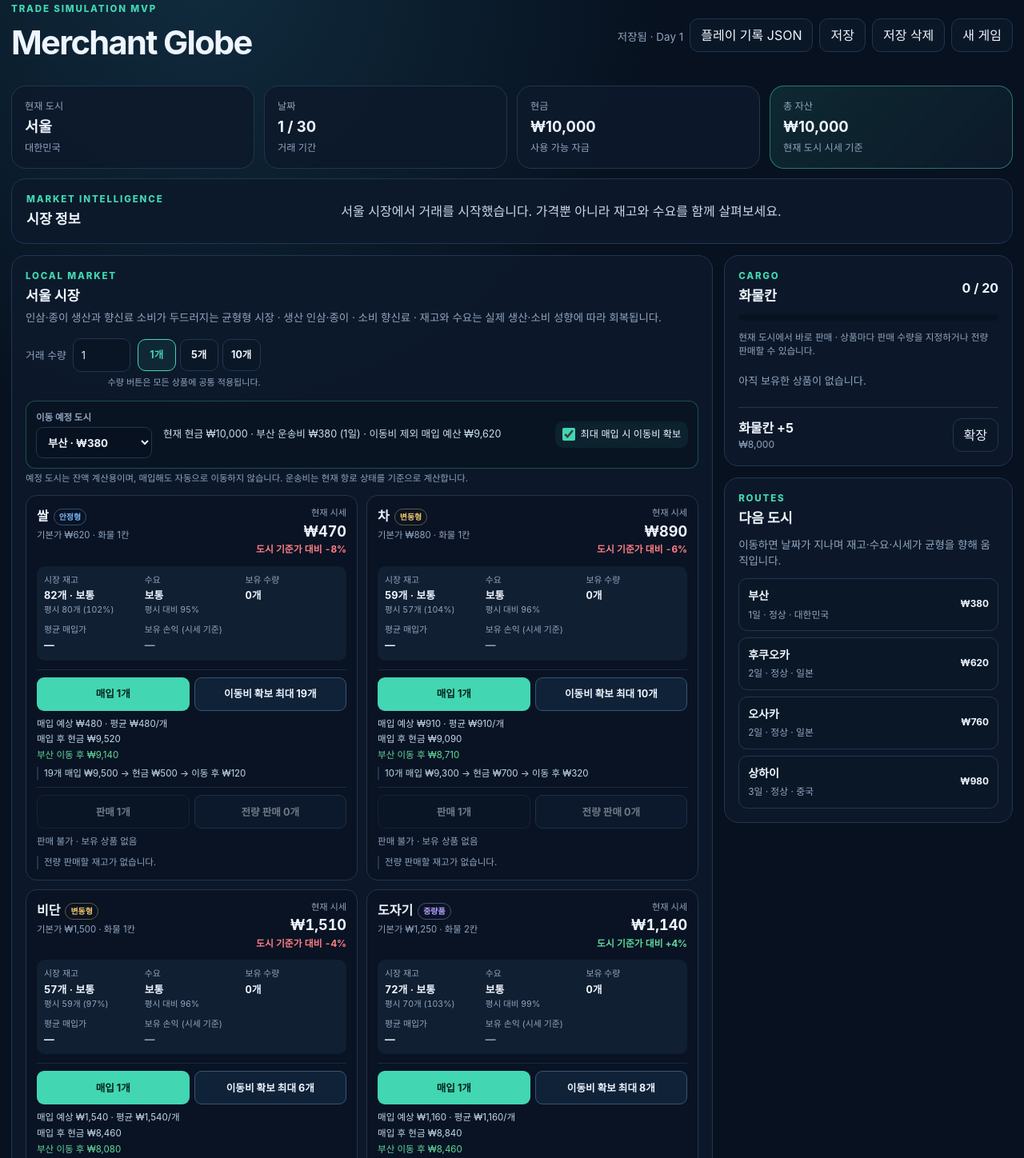
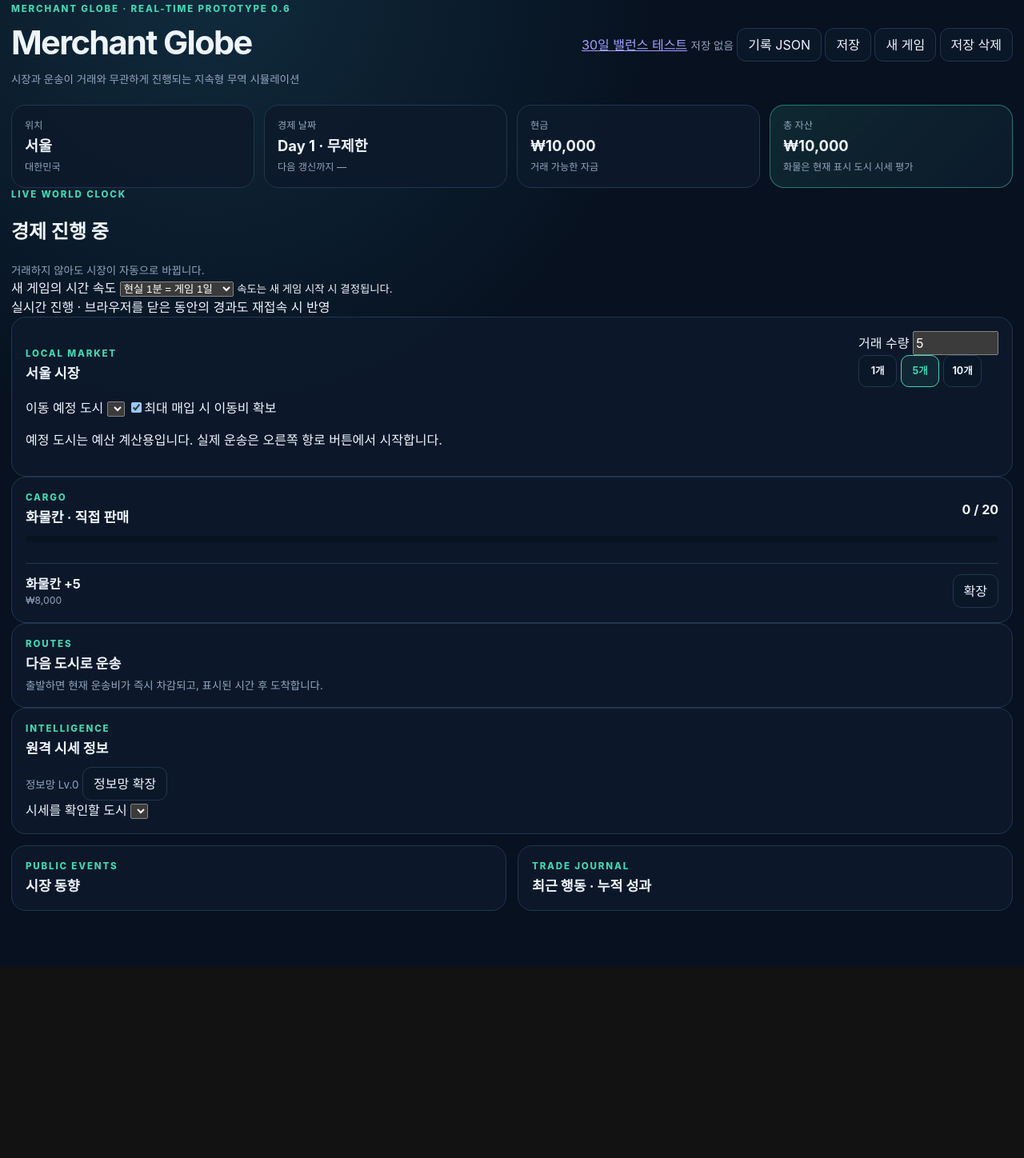
Before and after one commit to SoontaekLim/merchant-globe, a website: page prototype/web-v0/index.html in a window 1280 px wide. Shown: the part 21-1469 px from the top of the page at 80% size. After the commit the page ends 1230 px from the top, so only its background shows below. Drawn offline with Linux system fonts and the light colour scheme.

Commit message:
ui: make ongoing real-time game the default and keep classic benchmark link

```diff
--- a/prototype/web-v0/index.html
+++ b/prototype/web-v0/index.html
@@ -4,196 +4,147 @@
   <meta charset="utf-8" />
   <meta name="viewport" content="width=device-width, initial-scale=1" />
   <meta name="theme-color" content="#0f172a" />
-  <title>Merchant Globe MVP</title>
+  <title>Merchant Globe 0.6 — 실시간 무역</title>
   <link rel="stylesheet" href="styles.css" />
+  <link rel="stylesheet" href="realtime.css" />
 </head>
 <body>
-  <div class="app-shell">
-    <header class="topbar">
+<div class="app-shell rt-app">
+  <header class="topbar rt-topbar">
     <div>
-        <p class="eyebrow">TRADE SIMULATION MVP</p>
+      <p class="eyebrow">MERCHANT GLOBE · REAL-TIME PROTOTYPE 0.6</p>
       <h1>Merchant Globe</h1>
+      <p class="muted">시장과 운송이 거래와 무관하게 진행되는 지속형 무역 시뮬레이션</p>
     </div>
-      <div style="display:flex;align-items:center;justify-content:flex-end;gap:8px;flex-wrap:wrap;">
+    <div class="rt-top-actions">
+      <a href="classic.html" class="rt-outline-link">30일 밸런스 테스트</a>
       <span id="saveStatus" class="muted">저장 없음</span>
-        <button id="exportPlayLogBtn" class="secondary-button" type="button">플레이 기록 JSON</button>
-        <button id="saveGameBtn" class="secondary-button" type="button">저장</button>
+      <button id="exportBtn" class="secondary-button" type="button">기록 JSON</button>
+      <button id="saveBtn" class="secondary-button" type="button">저장</button>
+      <button id="newGameBtn" class="secondary-button" type="button">새 게임</button>
       <button id="deleteSaveBtn" class="secondary-button" type="button">저장 삭제</button>
-        <button id="newGameBtn" class="secondary-button" type="button">새 게임</button>
     </div>
   </header>
 
   <main>
-      <section class="status-grid" aria-label="현재 상태">
-        <article class="stat-card"><span>현재 도시</span><strong id="currentCity">서울</strong><small id="cityCountry">대한민국</small></article>
-        <article class="stat-card"><span>날짜</span><strong id="day">1 / 30</strong><small>거래 기간</small></article>
-        <article class="stat-card"><span>현금</span><strong id="cash">₩10,000</strong><small>사용 가능 자금</small></article>
-        <article class="stat-card accent"><span>총 자산</span><strong id="assets">₩10,000</strong><small>현재 도시 시세 기준</small></article>
+    <section class="status-grid" aria-label="실시간 게임 상태">
+      <article class="stat-card"><span>위치</span><strong id="currentCity">서울</strong><small id="cityDetail">대한민국</small></article>
+      <article class="stat-card"><span>경제 날짜</span><strong id="day">Day 1 · 무제한</strong><small id="nextTick">다음 갱신까지 —</small></article>
+      <article class="stat-card"><span>현금</span><strong id="cash">₩10,000</strong><small>거래 가능한 자금</small></article>
+      <article class="stat-card accent"><span>총 자산</span><strong id="assets">₩10,000</strong><small>화물은 현재 표시 도시 시세 평가</small></article>
     </section>
 
-      <section class="news-panel">
+    <section class="rt-clock-panel" aria-label="실시간 경제 시계 및 운송 상태">
+      <div class="rt-clock-info">
         <div>
-          <p class="section-label">MARKET INTELLIGENCE</p>
-          <h2 id="newsTitle">시장 정보</h2>
+          <p class="section-label">LIVE WORLD CLOCK</p>
+          <h2 id="clockState">경제 진행 중</h2>
+          <p id="clockDescription" class="muted">거래하지 않아도 시장이 자동으로 바뀝니다.</p>
         </div>
-        <p id="newsText">서울 시장에서 거래를 시작했습니다. 가격뿐 아니라 재고와 수요를 함께 살펴보세요.</p>
+        <div class="rt-new-speed">
+          <label for="speedSelect">새 게임의 시간 속도</label>
+          <select id="speedSelect">
+            <option value="60000">현실 1분 = 게임 1일</option>
+            <option value="10000">테스트 가속 · 10초/일</option>
+          </select>
+          <small>속도는 새 게임 시작 시 결정됩니다.</small>
+        </div>
+      </div>
+      <div id="transitPanel" class="rt-transit-panel" hidden>
+        <strong id="transitTitle">운송 중</strong>
+        <span id="transitCountdown">도착까지 —</span>
+        <div class="progress"><div id="transitBar"></div></div>
+        <small>도착하기 전까지 거래·업그레이드·추가 이동은 할 수 없습니다.</small>
+      </div>
+      <div id="liveNotice" class="rt-live-notice">실시간 진행 · 브라우저를 닫은 동안의 경과도 재접속 시 반영</div>
     </section>
 
-      <div class="game-layout">
-        <section class="panel market-panel">
-          <div class="panel-heading">
+    <div class="rt-main-grid">
+      <section class="panel rt-market-panel">
+        <div class="panel-heading rt-market-heading">
           <div>
             <p class="section-label">LOCAL MARKET</p>
             <h2><span id="marketCity">서울</span> 시장</h2>
             <p id="marketSummary" class="muted"></p>
           </div>
-            <div class="quantity-toolbar" aria-label="거래 수량 설정">
-              <div class="quantity-shortcuts">
-                <label class="quantity-control" for="tradeQty">거래 수량
-                  <input id="tradeQty" type="number" min="1" max="9999" step="1" value="1" inputmode="numeric" />
+          <div class="rt-quantity-control">
+            <label for="tradeQty">거래 수량
+              <input id="tradeQty" type="number" min="1" max="9999" value="5" step="1" inputmode="numeric" />
             </label>
-                <div class="quantity-presets" role="group" aria-label="수량 빠른 선택">
-                  <button id="qtyOneBtn" class="quantity-preset active" type="button" aria-pressed="true">1개</button>
-                  <button id="qtyFiveBtn" class="quantity-preset" type="button" aria-pressed="false">5개</button>
-                  <button id="qtyTenBtn" class="quantity-preset" type="button" aria-pressed="false">10개</button>
+            <div class="quantity-presets" role="group" aria-label="빠른 수량 선택">
+              <button class="quantity-preset" data-qty="1" type="button">1개</button>
+              <button class="quantity-preset active" data-qty="5" type="button">5개</button>
+              <button class="quantity-preset" data-qty="10" type="button">10개</button>
             </div>
           </div>
-              <small>수량 버튼은 모든 상품에 공통 적용됩니다.</small>
         </div>
+        <div class="rt-budget-planner">
+          <label for="routeBudgetCity">이동 예정 도시
+            <select id="routeBudgetCity"></select>
+          </label>
+          <span id="routeBudgetSummary" class="rt-budget-summary"></span>
+          <label class="rt-check"><input id="keepTravelCost" type="checkbox" checked />최대 매입 시 이동비 확보</label>
         </div>
-
-          <div class="route-budget-bar" aria-label="다음 이동을 고려한 매입 예산">
-            <label class="route-budget-destination" for="routeBudgetCity">
-              이동 예정 도시
-              <select id="routeBudgetCity" aria-label="운송비 계산용 목적지"></select>
-            </label>
-            <div class="route-budget-summary" id="routeBudgetSummary" aria-live="polite"></div>
-            <label class="reserve-toggle">
-              <input id="keepTravelCost" type="checkbox" checked />
-              최대 매입 시 이동비 확보
-            </label>
-          </div>
-          <p class="route-budget-help">예정 도시는 잔액 계산용이며, 매입해도 자동으로 이동하지 않습니다. 운송비는 현재 항로 상태를 기준으로 계산합니다.</p>
-
-          <div id="marketBody" class="market-list" aria-label="상품별 시세 및 거래"></div>
+        <p class="rt-helper">예정 도시는 예산 계산용입니다. 실제 운송은 오른쪽 항로 버튼에서 시작합니다.</p>
+        <div id="marketList" class="rt-market-list"></div>
       </section>
 
-        <aside class="side-stack">
-          <section class="panel cargo-panel">
+      <aside class="rt-side-stack">
+        <section class="panel">
           <div class="panel-heading compact">
-              <div>
-                <p class="section-label">CARGO</p>
-                <h2>화물칸</h2>
-              </div>
+            <div><p class="section-label">CARGO</p><h2>화물칸 · 직접 판매</h2></div>
             <strong id="cargoCount">0 / 20</strong>
           </div>
           <div class="progress"><div id="cargoBar"></div></div>
-            <p class="cargo-sell-help">현재 도시에서 바로 판매 · 상품마다 판매 수량을 지정하거나 전량 판매할 수 있습니다.</p>
           <div id="inventoryList" class="inventory-list"></div>
           <div class="upgrade-box">
-              <div>
-                <strong>화물칸 +5</strong>
-                <span id="upgradeCost">₩8,000</span>
-              </div>
+            <div><strong>화물칸 +5</strong><span id="upgradeCost">₩8,000</span></div>
             <button id="upgradeCargoBtn" class="secondary-button" type="button">확장</button>
           </div>
         </section>
 
-          <section class="panel travel-panel">
+        <section class="panel">
+          <p class="section-label">ROUTES</p>
+          <h2>다음 도시로 운송</h2>
+          <p class="muted rt-helper">출발하면 현재 운송비가 즉시 차감되고, 표시된 시간 후 도착합니다.</p>
+          <div id="routeList" class="route-list"></div>
+        </section>
+
+        <section class="panel">
           <div class="panel-heading compact">
-              <div>
-                <p class="section-label">ROUTES</p>
-                <h2>다음 도시</h2>
+            <div><p class="section-label">INTELLIGENCE</p><h2>원격 시세 정보</h2></div>
           </div>
+          <div class="rt-intel-top">
+            <span id="intelLevelText" class="muted">정보망 Lv.0</span>
+            <button id="upgradeIntelBtn" class="secondary-button" type="button">정보망 확장</button>
           </div>
-            <p class="muted route-help">이동하면 날짜가 지나며 재고·수요·시세가 균형을 향해 움직입니다.</p>
-            <div id="routeList" class="route-list"></div>
+          <label class="rt-intel-label" for="intelCity">시세를 확인할 도시
+            <select id="intelCity"></select>
+          </label>
+          <div id="intelList" class="rt-intel-list"></div>
         </section>
       </aside>
     </div>
 
-      <section class="panel intel-panel">
-        <div class="panel-heading intel-heading">
-          <div>
-            <p class="section-label">MARKET NETWORK</p>
-            <h2>원격 시장 정보</h2>
-            <p id="intelSummary" class="muted">현재 도시 밖의 정보는 제한되거나 오래되었을 수 있습니다.</p>
-          </div>
-          <div class="intel-upgrade">
-            <div><span>정보망</span><strong id="intelLevelText">현지 장부 Lv.0</strong><small id="intelLevelDetail">방문한 도시의 마지막 시세만 기록</small></div>
-            <button id="upgradeIntelBtn" class="secondary-button" type="button">정보망 확장</button>
-          </div>
-        </div>
-        <div id="intelCityTabs" class="intel-city-tabs" aria-label="시장 정보 도시 선택"></div>
-        <div id="intelEmpty" class="intel-empty" hidden></div>
-        <div id="intelTableWrap" class="table-wrap">
-          <table class="intel-table">
-            <thead><tr><th>상품</th><th class="number">확인 시세</th><th>재고</th><th>수요</th><th>변화</th><th class="number">정보 시점</th></tr></thead>
-            <tbody id="intelBody"></tbody>
-          </table>
-        </div>
+    <div class="bottom-grid">
+      <section class="panel">
+        <p class="section-label">PUBLIC EVENTS</p>
+        <h2>시장 동향</h2>
+        <div id="eventList" class="event-list"></div>
       </section>
-
-      <section class="bottom-grid">
-        <article class="panel">
-          <div class="panel-heading compact">
-            <div>
-              <p class="section-label">ACTIVE EVENTS</p>
-              <h2>시장 사건</h2>
-            </div>
-          </div>
-          <div id="eventList" class="event-list"></div>
-        </article>
-
-        <article class="panel">
-          <div class="panel-heading compact">
-            <div>
-              <p class="section-label">TRADE LOG</p>
-              <h2>플레이 기록</h2>
-            </div>
-          </div>
+      <section class="panel">
+        <p class="section-label">TRADE JOURNAL</p>
+        <h2>최근 행동 · 누적 성과</h2>
+        <div id="performance" class="rt-performance"></div>
         <div id="tradeLog" class="trade-log"></div>
-        </article>
-      </section>
-
-      <section id="gameOverPanel" class="game-over" hidden>
-        <p class="section-label">30 DAY RESULT</p>
-        <h2>첫 거래 기간이 종료되었습니다</h2>
-        <p id="gameOverSummary"></p>
-        <div id="resultStats" class="result-grid"></div>
-        <div class="report-insights" id="resultHighlights"></div>
-        <section class="asset-history-panel" aria-labelledby="assetHistoryTitle">
-          <div class="report-heading">
-            <h3 id="assetHistoryTitle">자산 변화</h3>
-            <p>거래 또는 도시 이동 직후 관측된 날짜별 마지막 자산을 표시합니다.</p>
-          </div>
-          <svg id="assetHistoryChart" viewBox="0 0 720 215" role="img" aria-label="거래 기간 자산 변화" preserveAspectRatio="xMidYMid meet"></svg>
-        </section>
-        <div class="report-breakdown">
-          <section>
-            <h3>상품별 실현손익</h3>
-            <div id="resultProducts" class="table-wrap"></div>
-          </section>
-          <section>
-            <h3>많이 이용한 왕복 항로</h3>
-            <div id="resultRoutes" class="table-wrap"></div>
       </section>
     </div>
-        <p class="report-footnote">판매 실현손익은 매입원가 대비 계산합니다. 운송비와 화물칸·정보망 투자비를 각각 구분하며, 최종 자산에는 보유 화물의 현지 평가금액이 포함되므로 비용 차감 후 실현손익과 자산 증감은 다를 수 있습니다.</p>
-        <div class="report-buttons">
-          <button id="exportResultBtn" class="secondary-button" type="button">전체 플레이 기록 JSON 내보내기</button>
-          <button id="restartBtn" class="primary-button" type="button">다시 시작</button>
-        </div>
-      </section>
   </main>
-
   <div id="toast" class="toast" role="status" aria-live="polite"></div>
 </div>
-
 <script src="game-core.js"></script>
-  <script src="save-system.js"></script>
-  <script src="play-report.js"></script>
 <script src="trade-ux.js"></script>
-  <script src="app.js"></script>
+<script src="realtime-core.js"></script>
+<script src="realtime-app.js"></script>
 </body>
 </html>
```
Lines whose indentation alone changed are shown as unchanged.
